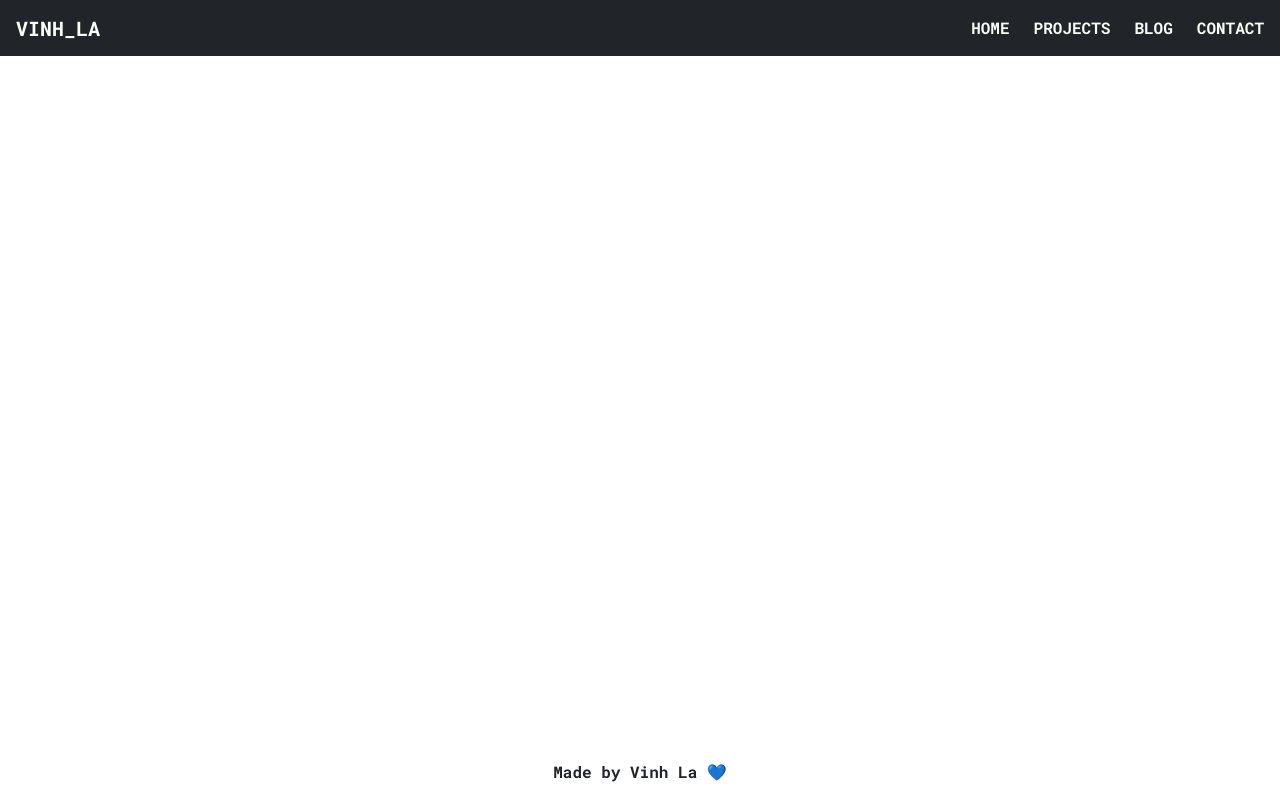
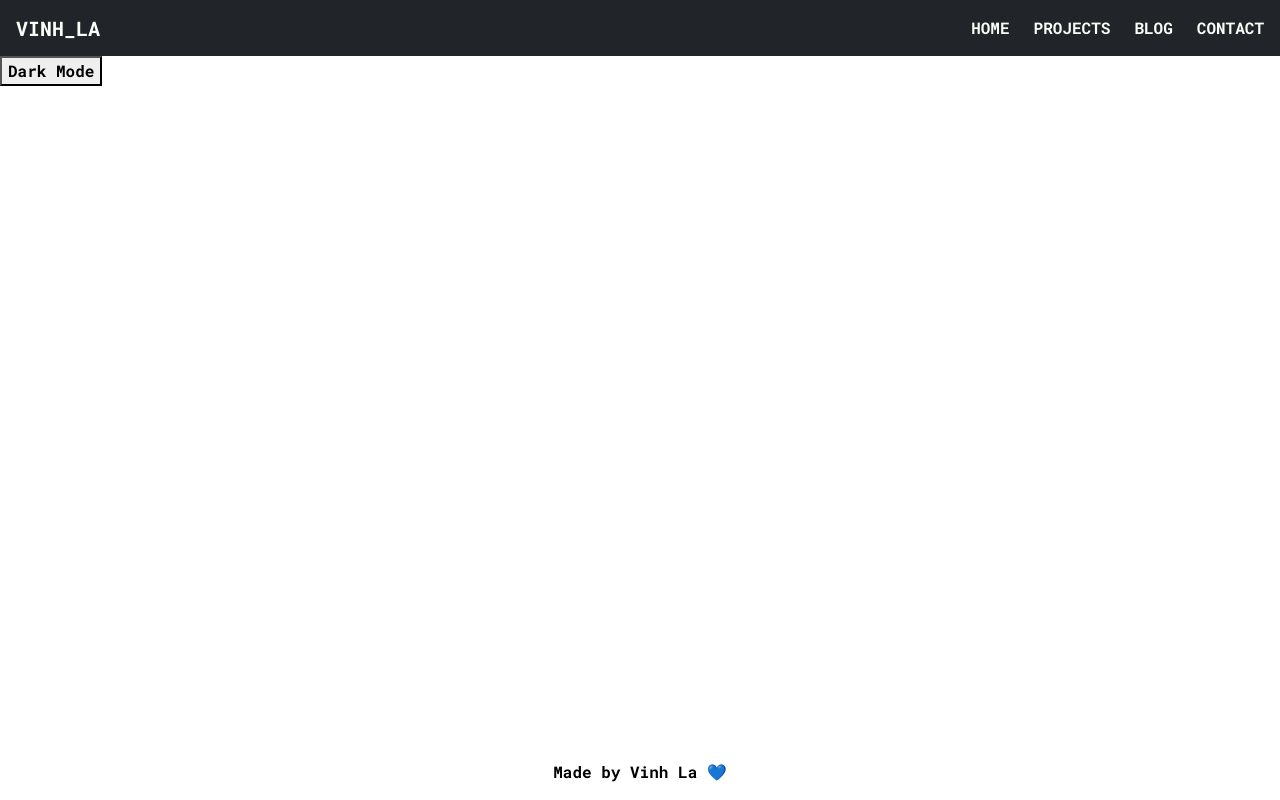
Before and after one commit to VinhKietLa/reactPortfolio, a React (Create React App) app: page / in a window 1280 px wide. Built offline with nearby package versions, Linux system fonts and the light colour scheme; a web font is replaced by a local one.

Commit message:
Added dark mode

```diff
--- a/src/App.js
+++ b/src/App.js
@@ -1,4 +1,4 @@
-import React from "react";
+import React, { useState, useEffect } from "react";
 import { BrowserRouter as Router, Route, Routes } from "react-router-dom";
 import NavTabs from "./components/NavTabs";
 import AboutMe from "./components/pages/AboutMe";
@@ -9,11 +9,35 @@ import "./css/index.css";
 import "./css/Footer.css";
 
 function App() {
+  const [theme, setTheme] = useState("light");
+  const [buttonText, setButtonText] = useState("Dark Mode");
+  const toggleTheme = () => {
+    if (theme === "light") {
+      setTheme("dark");
+      setButtonText("Light Mode");
+    } else {
+      setTheme("light");
+      setButtonText("Dark Mode");
+    }
+  };
+  useEffect(() => {
+    document.body.className = theme;
+    const links = document.querySelectorAll("#myLinks")
+    links.forEach(link => {
+      link.style.color = theme === 'dark' ? 'white' : 'black';
+
+    });  }, [theme]);
+
   return (
     <>
-      {" "}
+   {" "}
       <Router>
         <NavTabs />
+        <div className={`App ${theme}`}>
+          <button onClick={toggleTheme}>
+            {buttonText}</button>
+
+        </div>
         <Routes basename="/reactPortfolio">
           {/* Define routes using the Route component to render different page components at different paths */}
           {/* Define a default route that will render the Home component */}
--- a/src/css/index.css
+++ b/src/css/index.css
@@ -17,4 +17,18 @@
     padding: 0;
     margin: 0;
     font-family: 'RobotoMono', Arial, Helvetica, sans-serif!important;
+
+  }
+
+.dark{
+background-color: black;
+color: white;
 }
+.light {
+background-color: white;
+color: black;
+}
+
+.myLinks {
+  color: white;
+}
```
